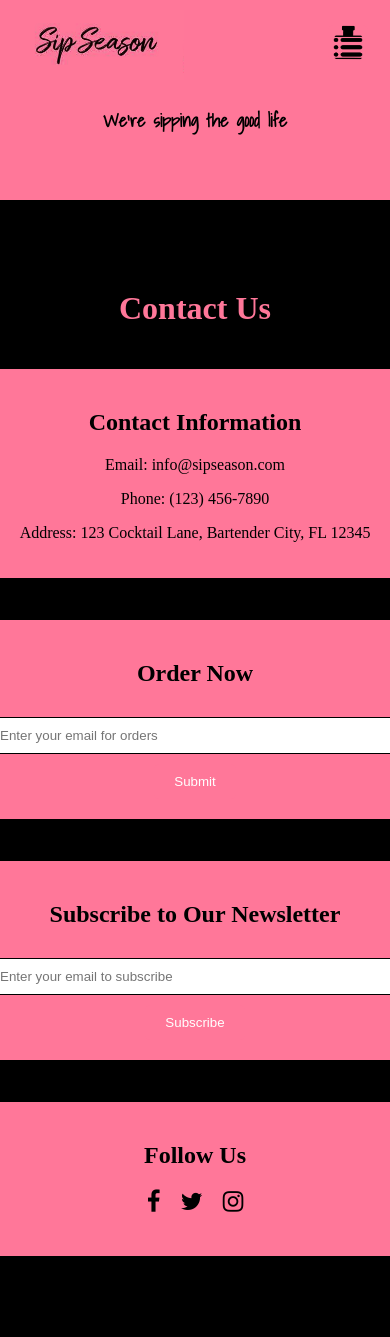
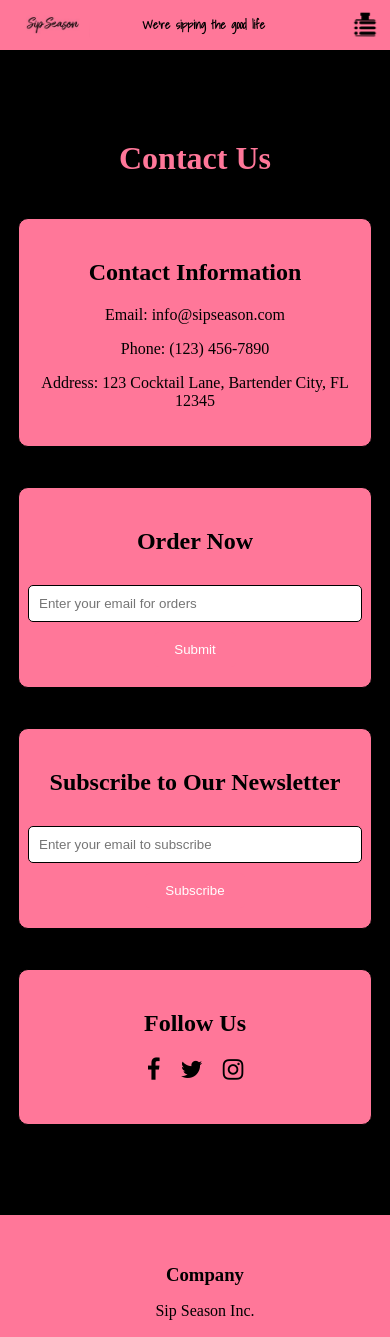
Before and after one commit to sz-kristof/cocktail, a Flask app: page /contacts in a window 390 px wide. Shown: the top 1337 px of the page. Run offline with Flask 3, Linux system fonts and the light colour scheme.

Commit message:
update design

```diff
--- a/templates/contacts.html
+++ b/templates/contacts.html
@@ -74,7 +74,7 @@
         /* Mobile responsiveness */
         @media (max-width: 600px) {
             .contact-section {
-                width: 100%;
+                width: 80%;
                 max-width: none;
             }
         }
--- a/templates/header.html
+++ b/templates/header.html
@@ -40,14 +40,16 @@
         background-color: #ff7799;
         color: #fff;
         padding: 10px 20px;
+        height: 50px;
     }
 
     .top-bar .logo {
         margin-right: auto;
+        margin-top: auto;
     }
 
     .top-bar .logo .logo-img {
-        height: 70px;
+        height: 50px;
     }
 
     .top-bar .tagline {
@@ -181,11 +183,12 @@
     /* Mobile responsiveness */
     @media (max-width: 600px) {
         .top-bar {
-            flex-direction: column;
-            align-items: center;
+            height: 30px;
+        }
+        .top-bar .logo .logo-img {
+            height: 30px;
         }
 
-        .top-bar .logo,
         .top-bar .tagline,
         .top-bar nav {
             margin-bottom: 10px;
@@ -193,18 +196,28 @@
 
         .top-bar .tagline {
             margin: 10px 0;
-            font-size: 18px;
-            text-align: center;
+            font-size: 12px;
+            position: relative;
+            display: inline-block;
+            margin-top: 8px;
+            margin-right: -60px;
         }
 
         .dropdown {
-            bottom: 120px;
-            right: 2px;
+            position: relative;
+            display: inline-block;
         }
 
         .dropbtn {
-            top: 10px;
+            margin-top: 8px;
+            margin-right: -10px;
+            top: 15px;
             right: 20px;
+        }
+
+        .menu-img {
+            width: 30px; /* Smaller width for mobile */
+            height: 25px; /* Smaller height for mobile */
         }
     }
 </style>
--- a/templates/index.html
+++ b/templates/index.html
@@ -56,6 +56,8 @@
             height: 500px; /* Maintain a fixed height */
             margin: 20px 0;
             overflow: hidden;
+            border: 1px solid black;
+            border-radius: 10px;
         }
         .product-image, .product-video {
             width: 100%;
```
